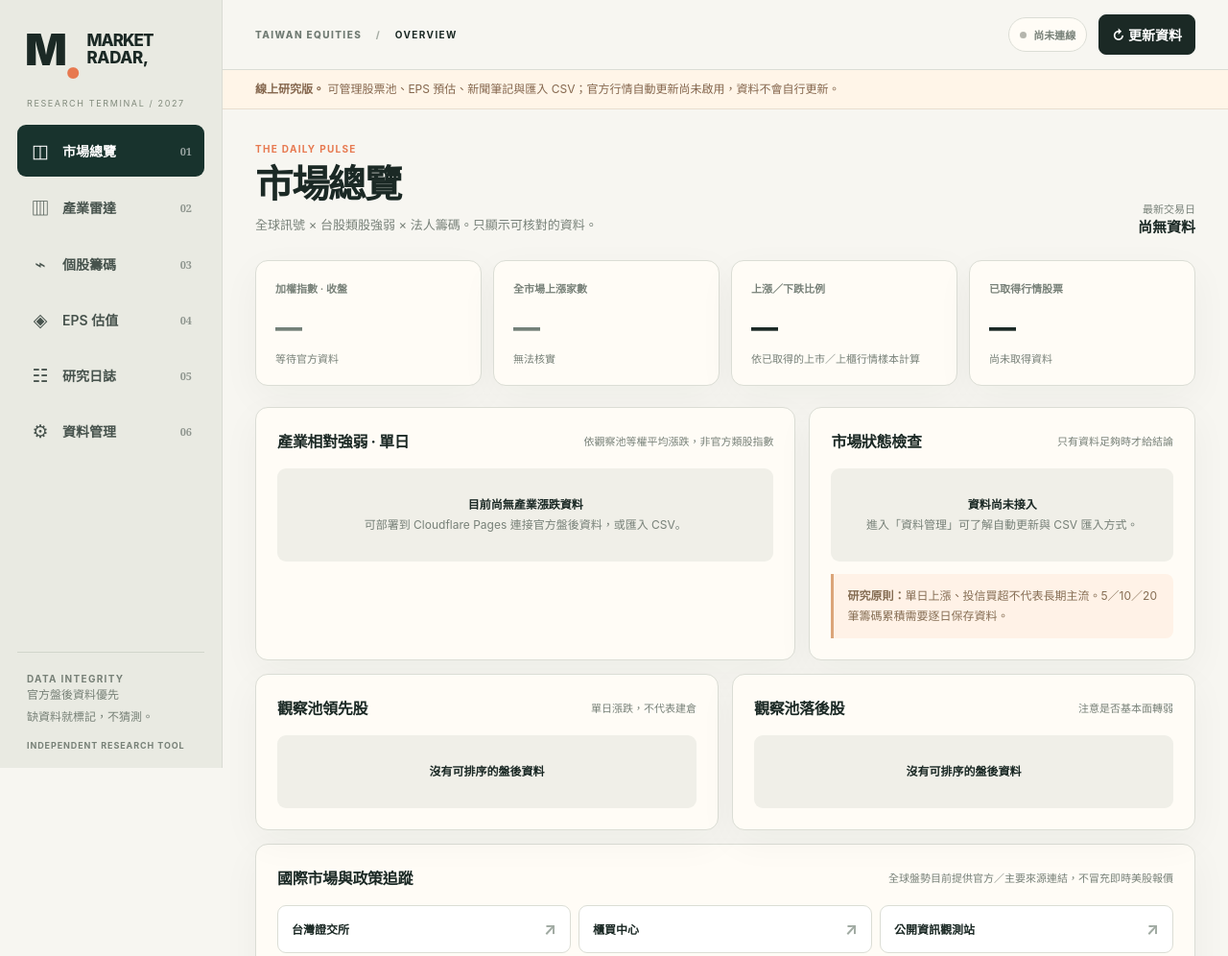
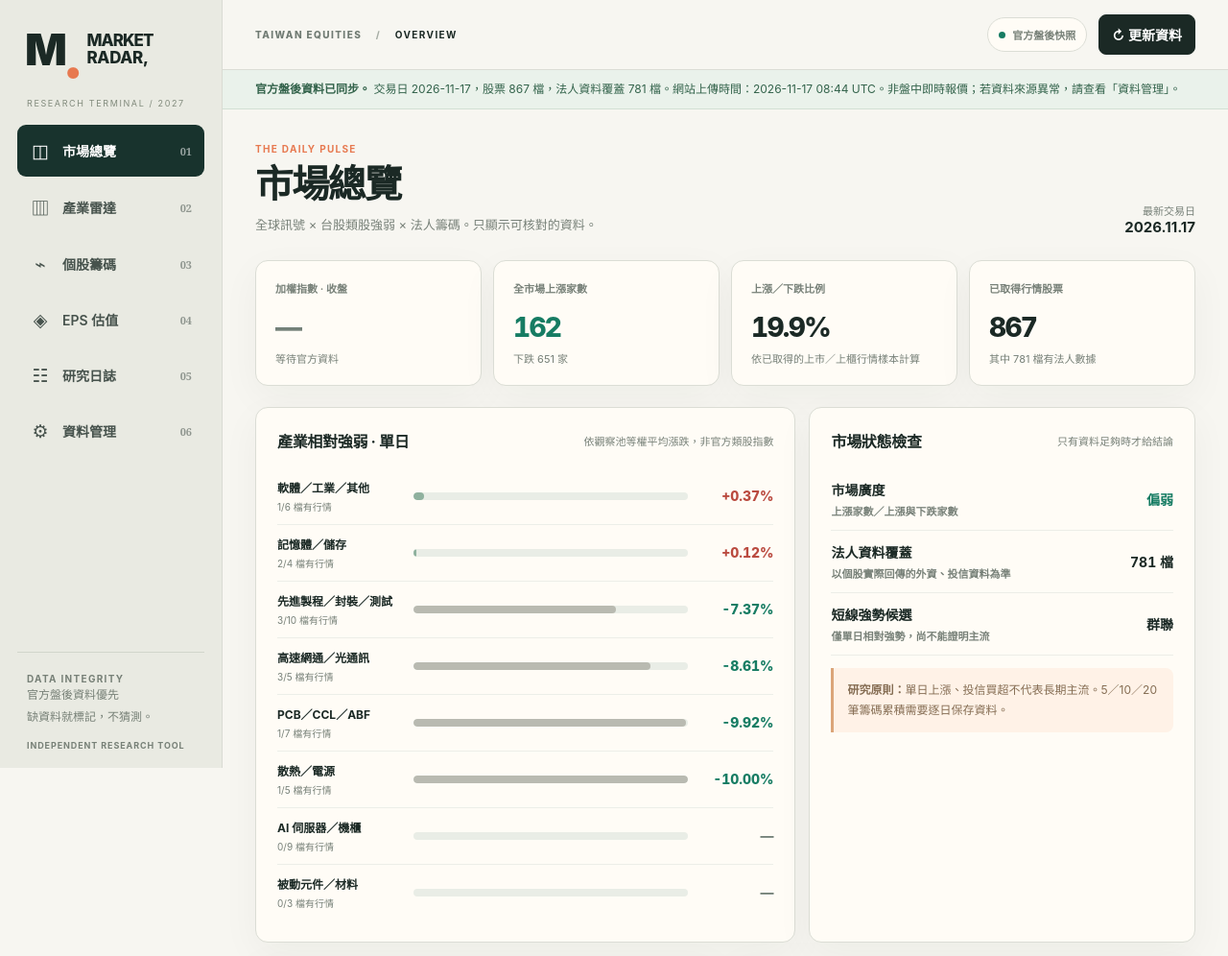
Before and after one commit to awen1229/forme-archive, a plain HTML site: page market-radar/index.html in a window 1280 px wide. Shown: the top 996 px of the page at 96% size. Drawn offline with Linux system fonts and the light colour scheme.

Commit message:
Enable MARKET RADAR auto-load of scheduled EOD data and 80-day chip history

```diff
--- a/market-radar/index.html
+++ b/market-radar/index.html
@@ -38,7 +38,7 @@
       <div class="crumb">TAIWAN EQUITIES <span>/</span> <strong id="topbarTab">OVERVIEW</strong></div>
       <div class="top-actions"><span id="connectionBadge" class="status-pill status-idle"><i></i> 尚未連線</span><button class="btn btn-primary" id="refreshBtn">↻ <span>更新資料</span></button></div>
     </header>
-    <div class="notice" id="statusNotice" role="status"><strong>研究工具已上線。</strong> 目前是靜態網站版，尚未串接交易所行情後端，請先使用 CSV 匯入。</div>
+    <div class="notice" id="statusNotice" role="status"><strong>研究工具已上線。</strong> 已開啟官方資料同步：每個交易日收盤後由 GitHub Actions 取得、驗證並保存快照；非盤中即時報價。</div>
     <div class="content" id="content"></div>
     <footer class="footer">MARKET RADAR, © 2026 <span>研究與資訊整理用途，非即時交易報價，也不構成投資建議。</span></footer>
   </main>
@@ -193,7 +193,7 @@ function renderSettings(){const statuses=state.data?.sourceStatus||{};
  return sectionTitle('PREFERENCES & SOURCES','資料管理','資料來源、匯入匯出、觀察名單，以及目前尚未自動化的部分。')
  +`<div class="panel-grid"><section class="panel">${panelHeader('連線來源狀態')}
  ${sources.map(([k,n])=>`<div class="data-item"><div><strong>${n}</strong><span class="mini-tag ${statuses[k]?.ok?'':'amber'}">${!state.data?'未取得':statuses[k]?.ok?'取得成功':'不可用／未匯入'}</span></div><p>${statuses[k]?.url?`<a href="${esc(statuses[k].url)}" target="_blank" rel="noopener noreferrer">官方來源 ↗</a>`:'資料未連線或手動匯入'}</p></div>`).join('')}
- <p class="small muted">Cloudflare Pages 部署後按「更新資料」，App 會向同網站的 /api/snapshot 讀取官方盤後快照。若官方介面異常，相應欄位保留空白，不會自動填入舊值冒充最新。</p>
+ <p class="small muted">已使用 GitHub Actions 自動抓取官方盤後快照；網頁開啟時會同步最新 JSON，並保存最多 80 個交易日的觀察池籌碼紀錄。若當日擷取失敗，會保留先前交易日並明確顯示日期，不把舊資料冒充最新。</p>
  </section><section class="panel">${panelHeader('匯入與備份','只在此裝置瀏覽器保存')}
  <div class="btn-group"><button class="btn btn-primary btn-small" data-action="refresh">取得官方盤後資料</button><button class="btn btn-small" data-action="importCsv">匯入行情 CSV</button><button class="btn btn-small" data-action="export">匯出完整 JSON</button><button class="btn btn-small" data-action="importJson">還原 JSON 備份</button></div>
  <div class="warning-note margintop">本機儲存不等於雲端同步。更換手機、清除瀏覽器資料、重新安裝 App，可能失去自選股與研究日誌。請定期匯出備份。每日的 ChatGPT 自動報告不會自動寫入這個 App，需手動貼入日誌。</div>
@@ -206,13 +206,13 @@ function renderSettings(){const statuses=state.data?.sourceStatus||{};
  </section></div>
  <section class="panel">${panelHeader('功能範圍與資料限制')}
  <div class="table-wrap"><table><thead><tr><th>模組</th><th>第一版狀態</th><th>備註</th></tr></thead><tbody>
- <tr><td>上市／上櫃盤後行情</td><td>可串接官方 API</td><td>需 Cloudflare Pages 部署；非盤中即時</td></tr>
- <tr><td>法人單日淨買賣</td><td>可串接官方 API</td><td>欄位解析失敗會保留空白</td></tr>
- <tr><td>5／10／20 筆籌碼</td><td>由本機快照累計</td><td>沒有足夠紀錄不計算</td></tr>
- <tr><td>月營收、近四季 PE</td><td>可串接官方 API</td><td>以來源最新資料月／日為準</td></tr>
+ <tr><td>上市／上櫃盤後行情</td><td>可串接官方 API</td><td>GitHub Actions 同步；非盤中即時</td></tr>
+ <tr><td>法人單日淨買賣</td><td>已設定官方快照同步</td><td>擷取或日期查核失敗保留空白</td></tr>
+ <tr><td>5／10／20 筆籌碼</td><td>由同步歷史累計</td><td>從首次成功更新逐日累積，不足交易日不計算</td></tr>
+ <tr><td>月營收、近四季 PE</td><td>已設定官方快照同步</td><td>若來源欄位無法解析就留空</td></tr>
  <tr><td>2027／2028 法人 EPS</td><td>手動輸入</td><td>須保存預估來源與日期</td></tr>
  <tr><td>美股即時行情／新聞</td><td>來源連結＋手動紀錄</td><td>尚未串接付費國際資料</td></tr>
- <tr><td>每日 ChatGPT 研究日報</td><td>手動貼到研究日誌</td><td>目前與排程任務未自動串接</td></tr></tbody></table></div>
+ <tr><td>每日 ChatGPT 研究日報</td><td>手動貼到研究日誌</td><td>ChatGPT 任務與此 GitHub 資料流程仍是兩套系統</td></tr></tbody></table></div>
  </section>`;
 }
 function render(){activeNav();setStatus();const c=$('content');c.innerHTML=({overview:renderOverview,sectors:renderSectors,stocks:renderStocks,valuation:renderValuation,journal:renderJournal,settings:renderSettings})[state.tab]();}
@@ -223,10 +223,47 @@ function registerSnapshot(data){
  state.history.sort((a,b)=>b.date.localeCompare(a.date));state.history=state.history.slice(0,80);
  state.data=data;persist();render();
 }
-async function refresh(){if(state.refreshing)return;state.refreshing=true;$('refreshBtn').disabled=true;$('refreshBtn').innerHTML='⌛ 讀取中';setNotice('正在向官方交易所介面取得盤後行情、法人與月營收。若來源暫時失效，會保留錯誤狀態。');
- try {if(location.protocol==='file:'||location.protocol==='about:')throw new Error('離線單檔沒有行情 API，請使用 CSV 匯入或部署完整版');const r=await fetch('/api/snapshot',{cache:'no-store'});if(!r.ok)throw new Error(`站點 API HTTP ${r.status}`);const data=await r.json();if(!data.rows?.length)throw new Error('官方市場行情目前無法取得有效資料');data.origin='official';registerSnapshot(data);setNotice(`<strong>官方盤後資料已載入。</strong> 交易日 ${esc(data.asOf)}，收盤行情 ${fmt(data.rows.length,0)} 檔，法人數據覆蓋 ${fmt(data.summary?.withInst,0)} 檔。請留意部分資料可能晚於收盤才更新。`,'success');}
- catch(e){setNotice(`<strong>目前無法自動取得資料：</strong> ${esc(e.message)}。如果直接在手機開啟 HTML 檔案，請改用 Cloudflare Pages 正式部署；也可以到「資料管理」匯入 CSV。先前資料保留原日期，不會冒充最新。`,'error');}
- finally{state.refreshing=false;$('refreshBtn').disabled=false;$('refreshBtn').innerHTML='↻ <span>更新資料</span>';}
+async function refresh(options={}){
+ if(state.refreshing)return;
+ const quiet=options&&options.quiet===true;
+ state.refreshing=true;
+ $('refreshBtn').disabled=true;
+ $('refreshBtn').innerHTML='⌛ 讀取中';
+ if(!quiet)setNotice('正在讀取 GitHub Pages 已同步的交易所官方盤後快照。');
+ try{
+  if(location.protocol==='file:'||location.protocol==='about:')throw new Error('離線 HTML 無法自動連線，請使用線上網址');
+  const response=await fetch('./data/latest.json?v='+Date.now(),{cache:'no-store'});
+  if(!response.ok)throw new Error('自動同步快照尚未產生，HTTP '+response.status);
+  const data=await response.json();
+  if(!data.asOf||!Array.isArray(data.rows)||data.rows.length<300)throw new Error('行情快照日期或內容不完整');
+  if(state.data?.asOf&&state.data.asOf>data.asOf&&state.data.origin!=='import')throw new Error('線上資料比本機快照更舊，已保留本機');
+  data.origin='official';
+  try{
+    const hr=await fetch('./data/series.json?v='+Date.now(),{cache:'no-store'});
+    if(hr.ok){
+      const history=await hr.json();
+      if(Array.isArray(history.days)){
+        for(const item of history.days){
+          if(!item.date||!item.rows||typeof item.rows!=='object')continue;
+          const i=state.history.findIndex(x=>x.date===item.date);
+          if(i<0)state.history.push(item);
+          else if(Object.keys(item.rows).length>Object.keys(state.history[i].rows||{}).length)state.history[i]=item;
+        }
+        state.history.sort((a,b)=>b.date.localeCompare(a.date));
+        state.history=state.history.slice(0,80);
+      }
+    }
+  }catch(e){console.warn('籌碼歷史暫時無法載入',e);}
+  registerSnapshot(data);
+  window.marketRadarLastSyncCheck=Date.now();
+  setNotice('<strong>官方盤後資料已同步。</strong> 交易日 '+esc(data.asOf)+'，股票 '+fmt(data.rows.length,0)+' 檔，法人資料覆蓋 '+fmt(data.summary?.withInst,0)+' 檔。網站上傳時間：'+esc((data.generatedAt||'').replace('T',' ').slice(0,16))+' UTC。非盤中即時報價；若資料來源異常，請查看「資料管理」。','success');
+ }catch(e){
+  setNotice('<strong>自動同步暫不可用：</strong>'+esc(e.message)+'。已保留原快照與研究紀錄；可查看資料管理頁的來源狀態。','error');
+ }finally{
+  state.refreshing=false;
+  $('refreshBtn').disabled=false;
+  $('refreshBtn').innerHTML='↻ <span>更新資料</span>';
+ }
 }
 function showModal(html){$('dialogInner').innerHTML=html;$('dialog').showModal();}
 function closeModal(){$('dialog').close();}
@@ -272,9 +309,12 @@ $('refreshBtn').addEventListener('click',refresh);
 $('dialog').addEventListener('click',e=>{if(e.target===$('dialog'))closeModal();});
 if(state.data?.rows?.length){setNotice(`<strong>已恢復本機快照。</strong> 最後存檔交易日 ${esc(state.data.asOf)}。這是快取，請按「更新資料」取得最近已公布的官方盤後數字。`,'success');}
 render();
-// Standalone deployment under GitHub Pages subpath: do not register a site-root worker.
-// Offline single-file edition: do not attempt network API fetch.
-if(!state.data)setNotice('<strong>線上研究版。</strong> 可管理股票池、EPS 預估、新聞筆記與匯入 CSV；官方行情自動更新尚未啟用，資料不會自行更新。');
+// Official end-of-day JSON is served from the same GitHub Pages path.
+// Scheduled collector runs on weekdays; a browser refresh reads the newest published snapshot.
+if(!state.data)setNotice('<strong>準備同步官方盤後資料。</strong> 若首次排程尚未完成，請稍後再次按「更新資料」。');
+refresh();
+window.addEventListener('focus',()=>{if(Date.now()-(window.marketRadarLastSyncCheck||0)>20*60*1000)refresh({quiet:true});});
+document.addEventListener('visibilitychange',()=>{if(document.visibilityState==='visible'&&Date.now()-(window.marketRadarLastSyncCheck||0)>20*60*1000)refresh({quiet:true});});
 
 </script>
 </body>
```
